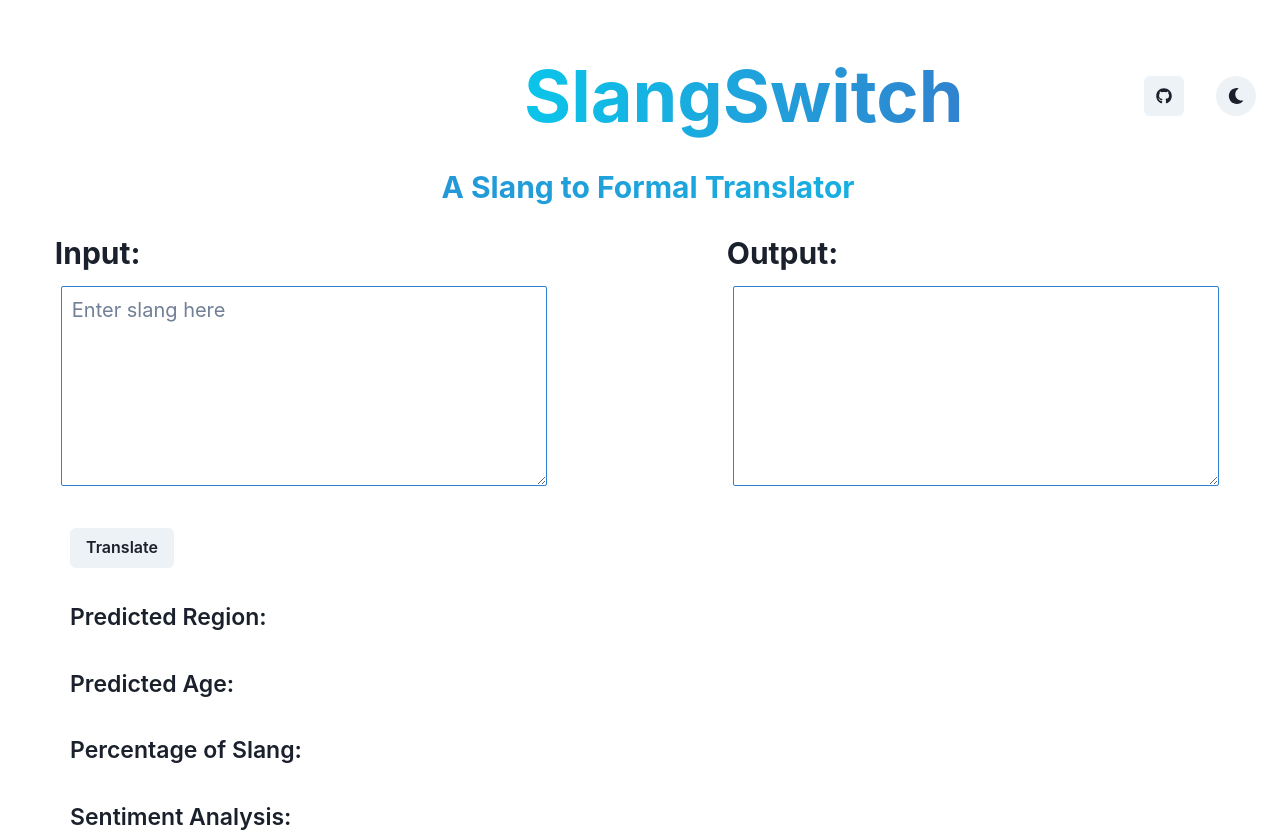
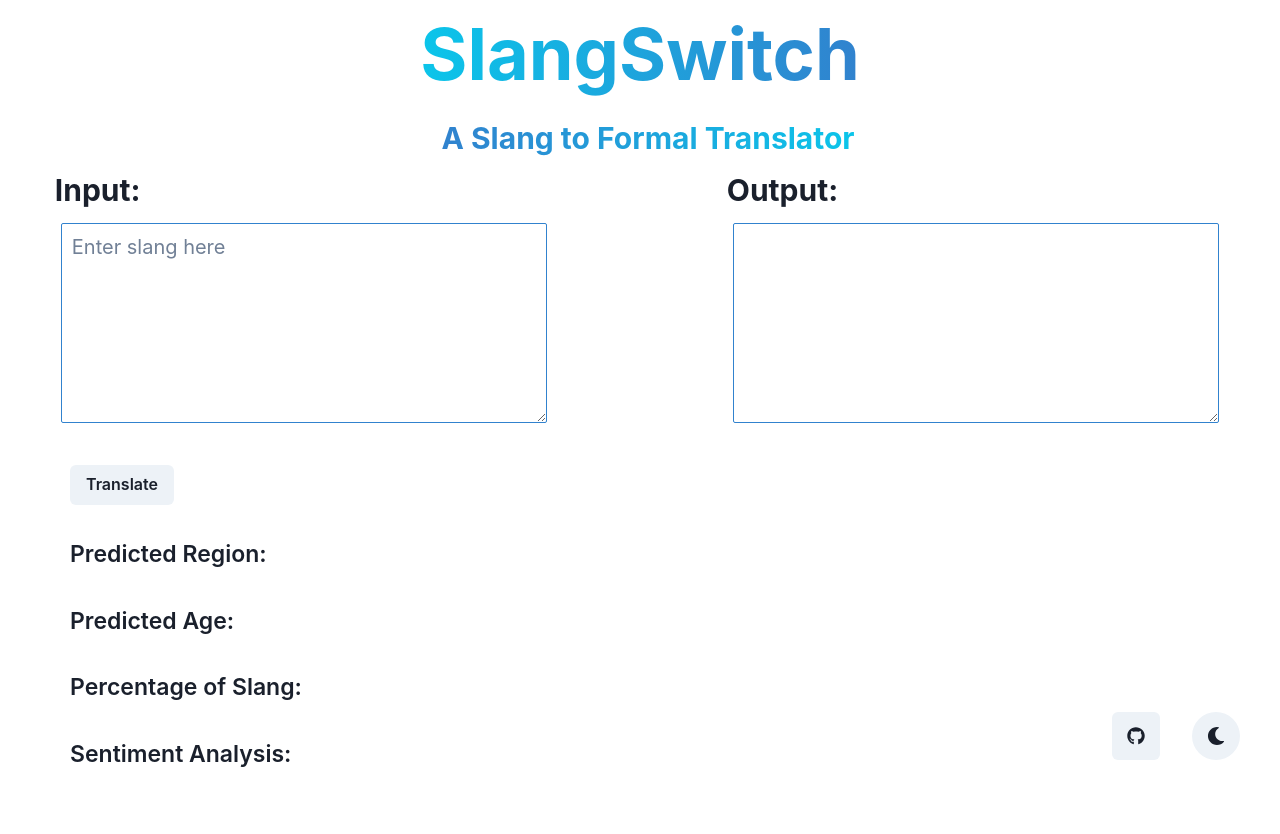
Before and after one commit to Slang-Formal/Front-End, a Next.js app: page / in a window 1280 px wide. After the commit the page ends 800 px from the top, so only its background shows below. Built offline with nearby package versions, Linux system fonts and the light colour scheme.

Commit message:
Update index.js

```diff
--- a/pages/index.js
+++ b/pages/index.js
@@ -1,4 +1,3 @@
-
 import Head from 'next/head'
 import Image from 'next/image'
 import '@fontsource/raleway/400.css'
@@ -10,7 +9,7 @@ import { FormEvent } from 'react'
 import {FaSun, FaMoon, FaGithub} from 'react-icons/fa'
 import{GiCancel} from 'react-icons/gi'
 import { useState, useEffect } from 'react'
-import { FormLabel, Textarea, Text, FormControl, IconButton, Spacer, ChakraProvider } from '@chakra-ui/react'
+import { FormLabel, Textarea, Text, Center, CSSReset, FormControl, IconButton, Spacer, ChakraProvider } from '@chakra-ui/react'
 import { Heading, Button, ButtonGroup, useColorMode, Box ,Flex, VStack } from '@chakra-ui/react'
 
 
@@ -30,7 +29,7 @@ export default function Home() {
   const handleSubmit = async (e) => {
     e.preventDefault();
     setIsLoading(true);
-    const response = await fetch('https://back-end-gamma-sooty.vercel.app/', {
+    const response = await fetch('http://127.0.0.1:8000/slangtranslator/api/submit-string/', {
       method: 'POST',
       headers: {
         'Content-Type': 'application/json',
@@ -70,39 +69,33 @@ export default function Home() {
   return (
 
     <>
-      <VStack p={6} aligntext='center'>
-        <Box w='100%' alignItems='center'>
-          <Flex w='100%' alignItems='center' justifyContent='center'>
-          <Heading
+
+    <Center>
+      <div>
+        <Heading
           size = '4xl'
           stlye={{fontFamily: 'heading'}}
           bgGradient="linear(to-r, cyan.400, blue.500)"
           bgClip="text"
-          ml={500}
-          lineHeight={2}
+          lineHeight={1.5}
           textAlign = 'center'>
           SlangSwitch
           </Heading>
-          <Spacer></Spacer>
-          <IconButton ml={2} icon={<FaGithub/>} onClick={handleGit}></IconButton>
-          <IconButton ml={8} icon={isDark ? <FaSun /> : <FaMoon/>} isRound='true' onClick={toggleColorMode}></IconButton>
-          </Flex>
-          <Box>
+        </div>
+
+    </Center>
+    <Center>
             <Heading
             style={{ fontSize: '30px' }}
             stlye={{fontFamily: 'heading'}}
             bgGradient="linear(to-r, blue.500, cyan.400)"
             bgClip="text"
             ml={4}
-            lineHeight={1.3}
+            lineHeight={2}
             textAlign = 'center'>
             A Slang to Formal Translator
             </Heading>
-          </Box>
-        </Box>
-
-
-      </VStack>
+    </Center>
 
       <Box position='relative' align='center'>
           <Flex justify="center">
@@ -196,6 +189,10 @@ export default function Home() {
           <Text fontSize ='23px'>{text4}</Text>
         </Flex>
       </Box>
+      <Box position="fixed" bottom="0" right="0" p="10">
+        <IconButton ml={2} icon={<FaGithub />} onClick={handleGit} size='lg' />
+        <IconButton ml={8} icon={isDark ? <FaSun /> : <FaMoon />} isRound='true' size='lg' onClick={toggleColorMode} />
+      </Box>
 
     </>
   )
```
